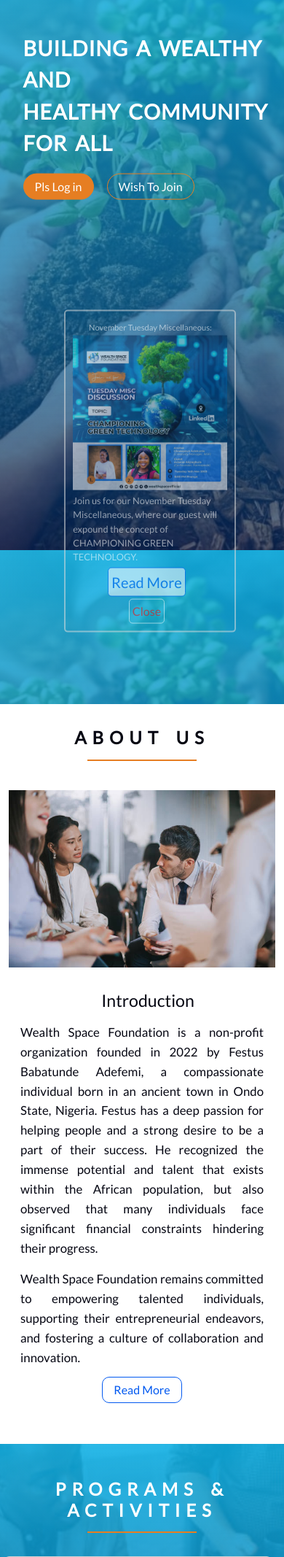
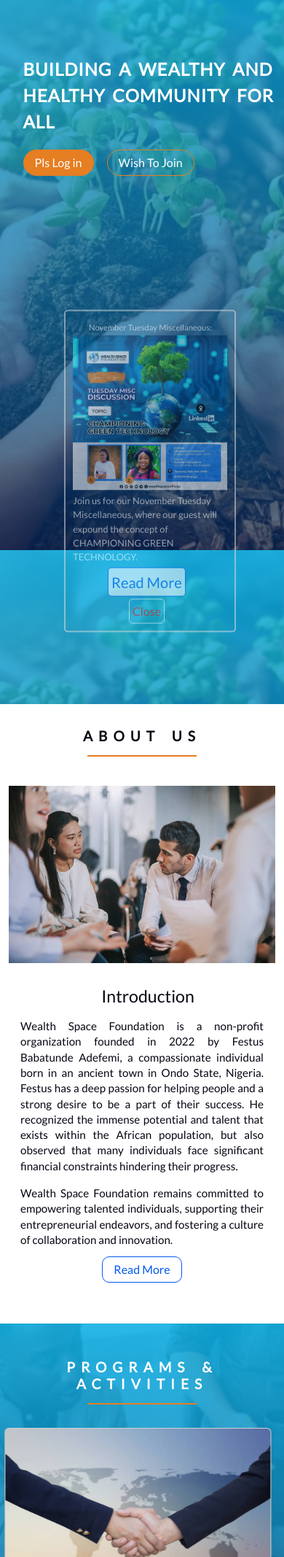
Before and after one commit to michaeladegoke/wealthspacefoundation, a PHP site: page / in a window 390 px wide; the page is wider, and only the part inside the window is pictured. Shown: the part 90-2224 px from the top of that part at 73% size. Run offline with PHP 8.4, Linux system fonts and the light colour scheme; data comes from the database, SQL or seed files in the repository.

Commit message:
Mobile view adjusted

```diff
--- a/css/querries.css
+++ b/css/querries.css
@@ -16,7 +16,7 @@ h1{
 }
 
 /*small tablet to big tablet*/
-@media only screen and (max-width: 1023.33px) {
+@media only screen and (max-width: 1023px) {
     @keyframes slideLeft {
         from {
             transform: translateX(4%);
@@ -27,11 +27,33 @@ h1{
         }
     }
 
+    h1 {
+        font-size: 160%;
+        font-weight: 800;
+    }
+
     .section-testimonial .card .box.back .fa-quote-left {
         position: absolute;
         top: 25px;
         left: 125px;
         font-size: 3.2rem;
+    }
+    h2 {
+        font-size: 130%;
+    }
+
+    #program .card-img-top {
+        object-fit: cover; width: 100%;
+        height: 100px;
+    }
+
+    #team .card-img-top {
+        object-fit: cover; width: 100%; height: 250px;
+    }
+
+    .section-about-us p {
+        font-size: 95%;
+        line-height: 140%;
     }
 
     .adminrow {
@@ -67,11 +89,6 @@ input[type=submit] {
     transform: translateY(-55%); /* Adjust for vertical centering */
 }
 
-
-h1{
-    font-size: 190%;
-}
-
 .card-img-top {
     object-fit: cover; width: 100%; height: 300px;
 
@@ -82,6 +99,11 @@ h1{
 
 @media only screen and (max-width: 992px){
 
+    #program .card-img-top {
+        object-fit: cover; width: 100%;
+        height: auto;
+    }
+
     .center-mobile-view {
         text-align: center;
         margin: 0 auto;
@@ -91,10 +113,20 @@ h1{
         margin-bottom: 2rem;
        }
 
+       #team .card-img-top {
+        object-fit: cover; width: 100%; height: 400px;
+    }
+
 }
 
 /*small phone to small tablet*/
-@media only screen and (max-width: 767.78px) {
+@media only screen and (max-width: 767px) {
+
+    #program .card-img-top {
+        object-fit: cover; width: 100%;
+        height: auto;
+    }
+
     .mainnav li:hover,
 .mainnav li:visited {
  border-bottom: 2px solid transparent;
@@ -133,7 +165,7 @@ header{
 }
 
 h2 {
-    font-size: 150%;
+    font-size: 110%;
     margin-bottom: 2rem;
    }
 
@@ -179,10 +211,18 @@ h2 {
     left: 240px;
     font-size: 3.2rem;
 }
+#team .card-img-top {
+    object-fit: cover; width: 100%; height: 400px;
+}
 }
 
 /*small phone from 480px*/
-@media only screen and (max-width: 555.56px) {
+@media only screen and (max-width: 480px) {
+
+    #program .card-img-top {
+        object-fit: cover; width: 100%;
+        height: auto;
+    }
 
     .mainnav li:hover,
 .mainnav li:visited {
@@ -199,5 +239,15 @@ h2 {
 header{
     height: 125vh;
 }
+h1 {
+    font-size: 150%;
+}
+h2 {
+    font-size: 120%;
+}
+
+#team .card-img-top {
+    object-fit: cover; width: 100%; height: 400px;
+}
 
 }
--- a/css/style.css
+++ b/css/style.css
@@ -169,7 +169,7 @@ h1 {
     margin-top: 0;
     margin-bottom: 40px;
     color: #fff;
-    font-size: 250%;
+    font-size: 200%;
     font-weight: 500;
     line-height: 150%;
     letter-spacing: 1px;
```
Also changed, not shown: index.php (+11 -11 lines).
